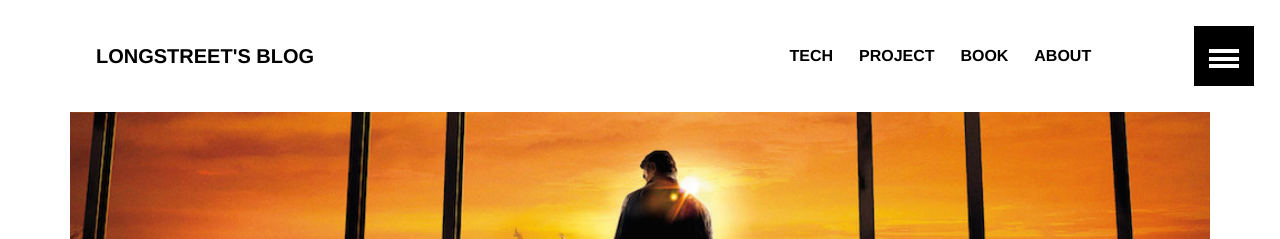
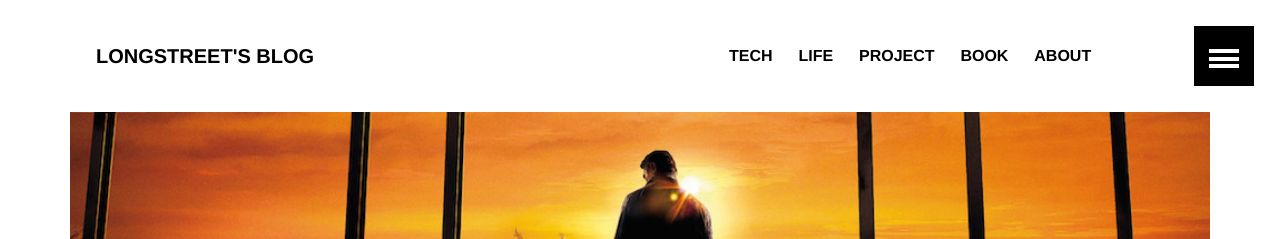
Before and after one commit to caichen6/caichen6.github.io, a Jekyll site: the page built from index.md, in a window 1280 px wide. Shown: the top 239 px of the page. Built offline with Jekyll 4.4.1, drawn with Linux system fonts in a browser that asks for light colours; comment, search, counter and statistics services are not loaded.

Commit message:
Update navigation.yml

```diff
--- a/_data/navigation.yml
+++ b/_data/navigation.yml
@@ -4,6 +4,9 @@
   url: /categories/tech/
   excerpt:
   image: tech.jpg
+
+- title: Life
+  url: /categories/life/
 
 
 - title: Project
```
